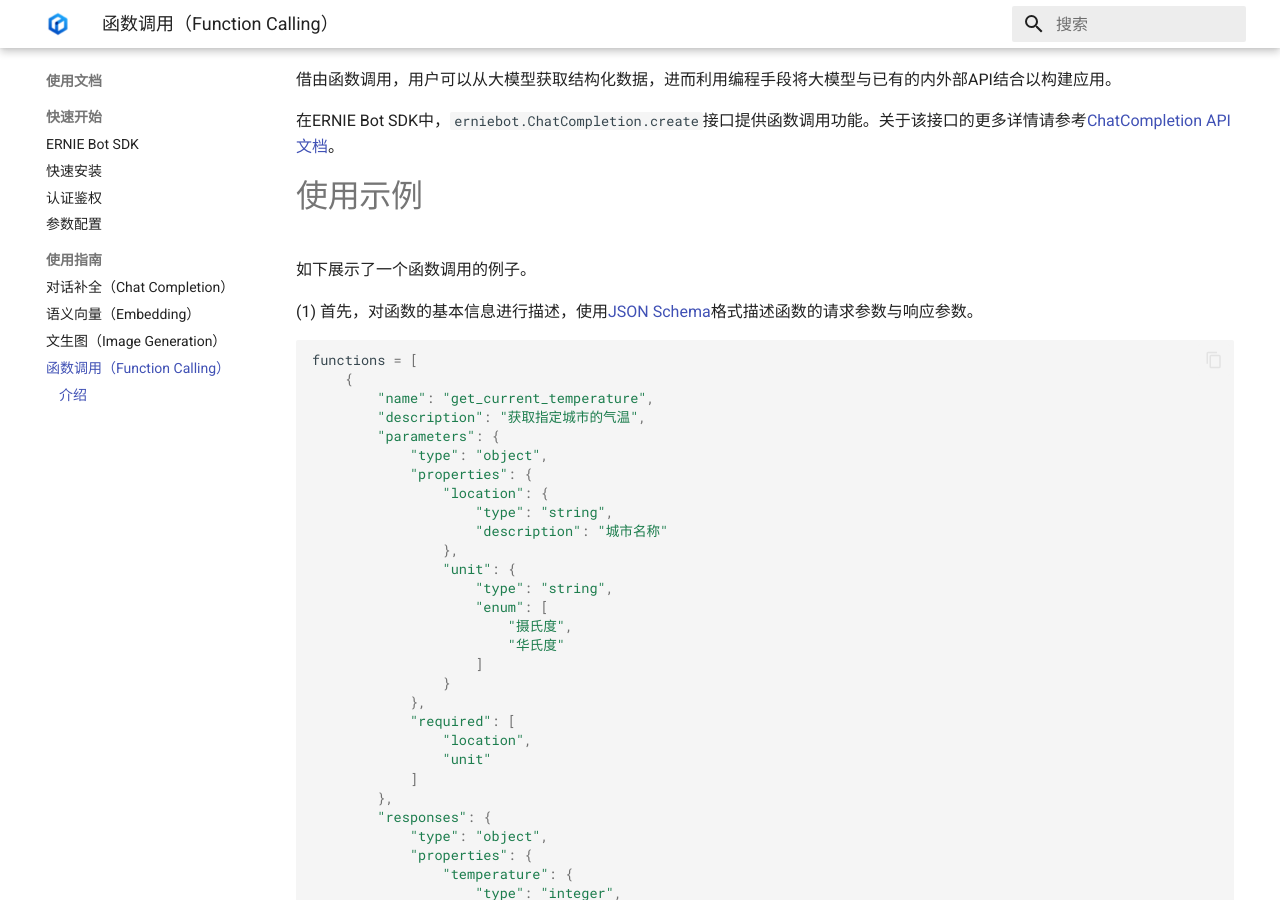
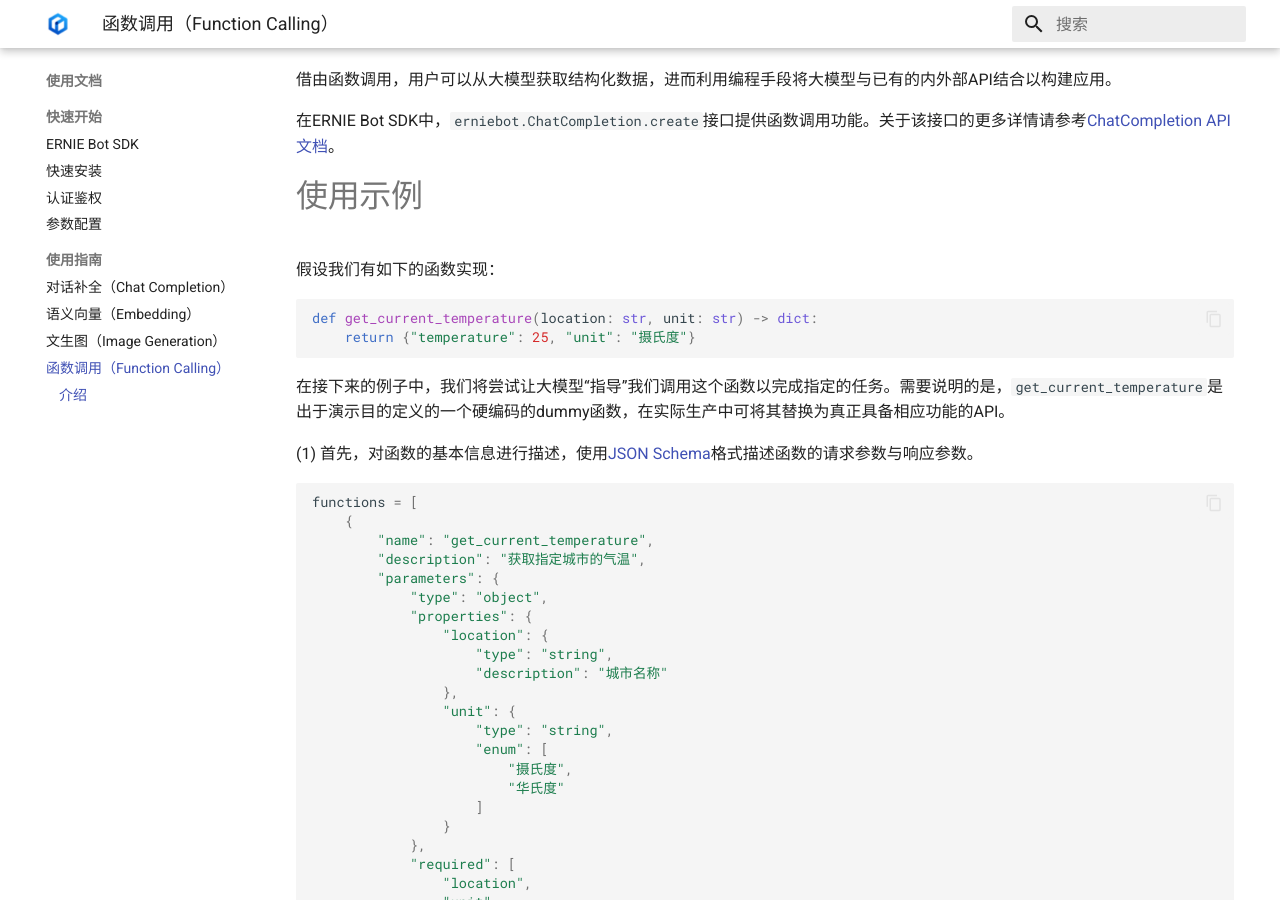
Before and after one commit to PaddlePaddle/ERNIE-SDK, an MkDocs documentation site: the page built from docs/guides/function_calling.md, in a window 1280 px wide and 900 px high, scrolled down 424 px. Built offline with MkDocs 1.6.1 and Material for MkDocs 9.7.7, drawn with Linux system fonts in a browser that asks for light colours; some of the changed text lies outside the part shown.

Commit message:
Polish function calling guide

````diff
--- a/docs/guides/function_calling.md
+++ b/docs/guides/function_calling.md
@@ -15,7 +15,14 @@
 
 # 使用示例
 
-如下展示了一个函数调用的例子。
+假设我们有如下的函数实现：
+
+```{.py .copy}
+def get_current_temperature(location: str, unit: str) -> dict:
+    return {"temperature": 25, "unit": "摄氏度"}
+```
+
+在接下来的例子中，我们将尝试让大模型“指导”我们调用这个函数以完成指定的任务。需要说明的是，`get_current_temperature`是出于演示目的定义的一个硬编码的dummy函数，在实际生产中可将其替换为真正具备相应功能的API。
 
 (1) 首先，对函数的基本信息进行描述，使用[JSON Schema](https://json-schema.org/)格式描述函数的请求参数与响应参数。
 
````
Also changed, not shown: other parts of docs/guides/function_calling.md (+1 -4 lines).
